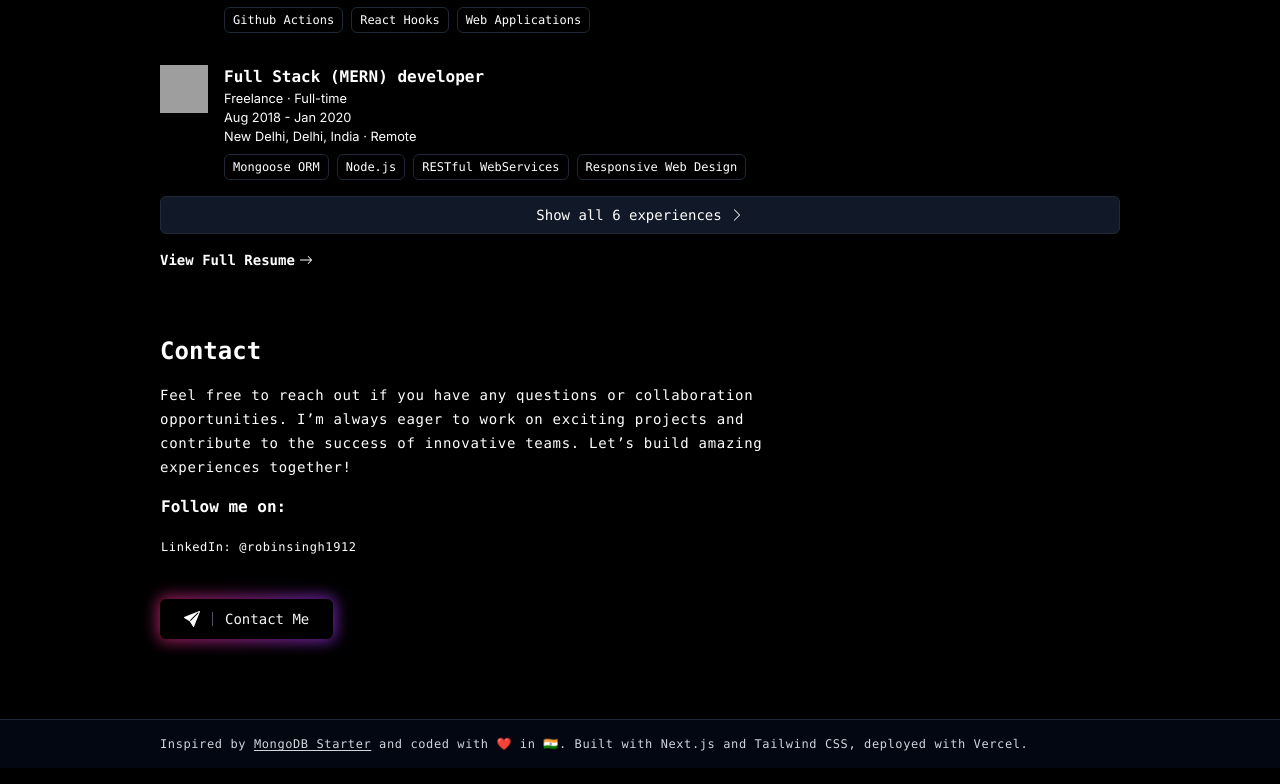
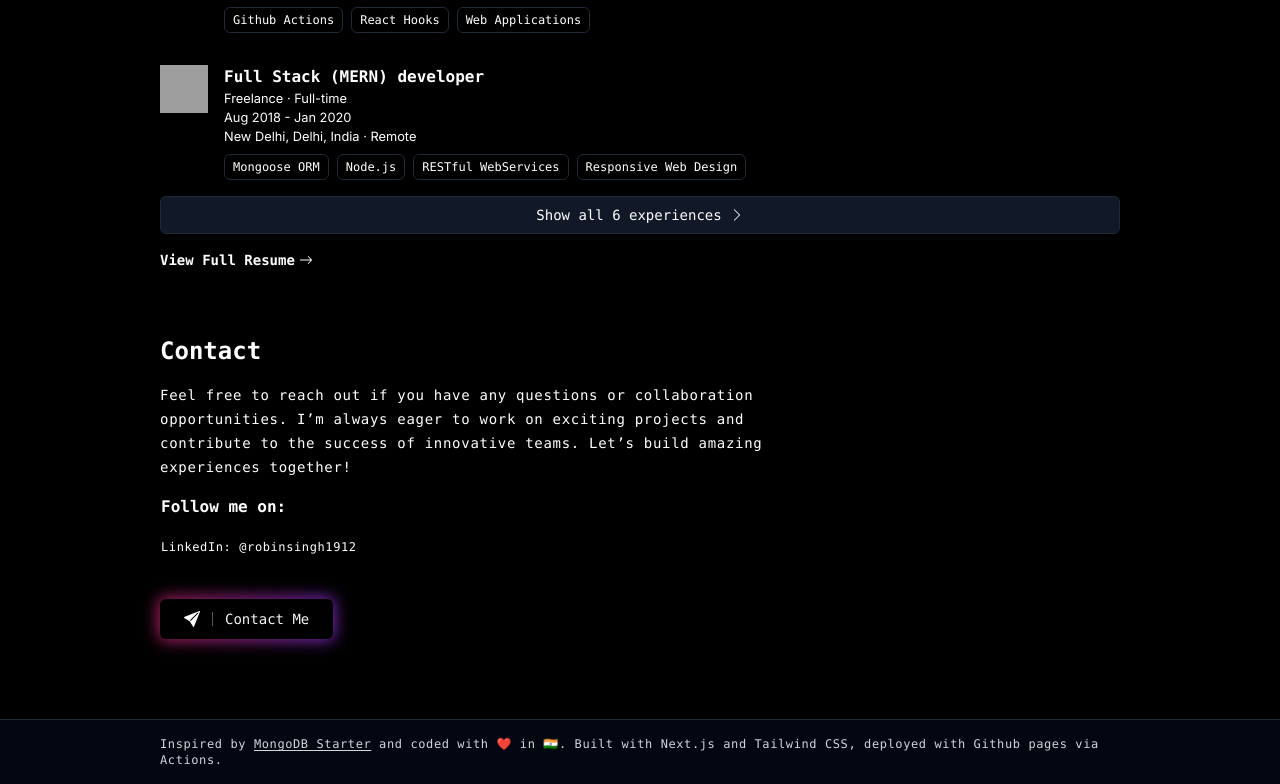
Before and after one commit to robinsingh1912/portfolio, a Next.js app: page / in a window 1280 px wide. Shown: the part 1724-2508 px from the top of the page. Built offline with nearby package versions, Linux system fonts and the light colour scheme; grey boxes are pictures that could not be loaded.

Commit message:
fix: :pencil2: footer typo fixed

```diff
--- a/src/components/Footer.tsx
+++ b/src/components/Footer.tsx
@@ -13,7 +13,7 @@ export function Footer() {
             MongoDB Starter
           </a>{' '}
           and coded with ❤️ in 🇮🇳. Built with Next.js and Tailwind CSS, deployed
-          with Vercel.
+          with Github pages via Actions.
         </p>
       </div>
     </footer>
```
